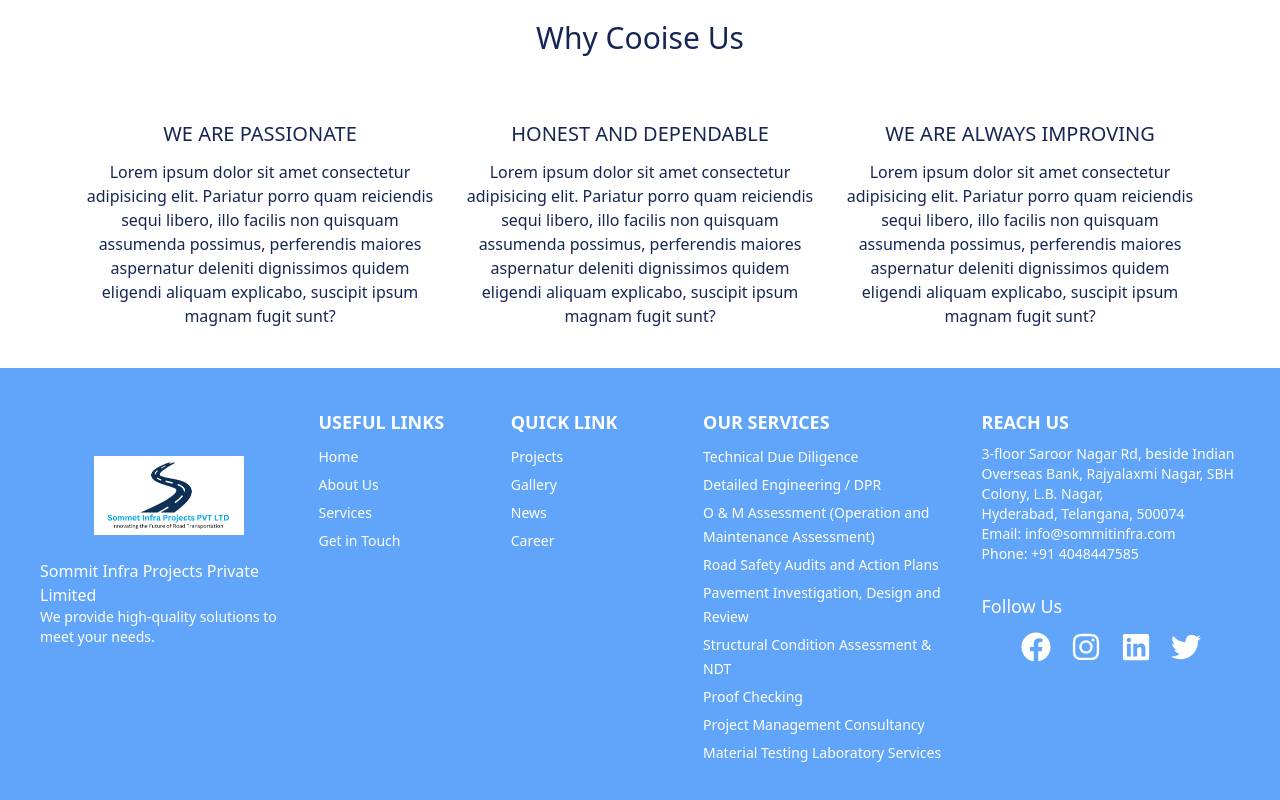
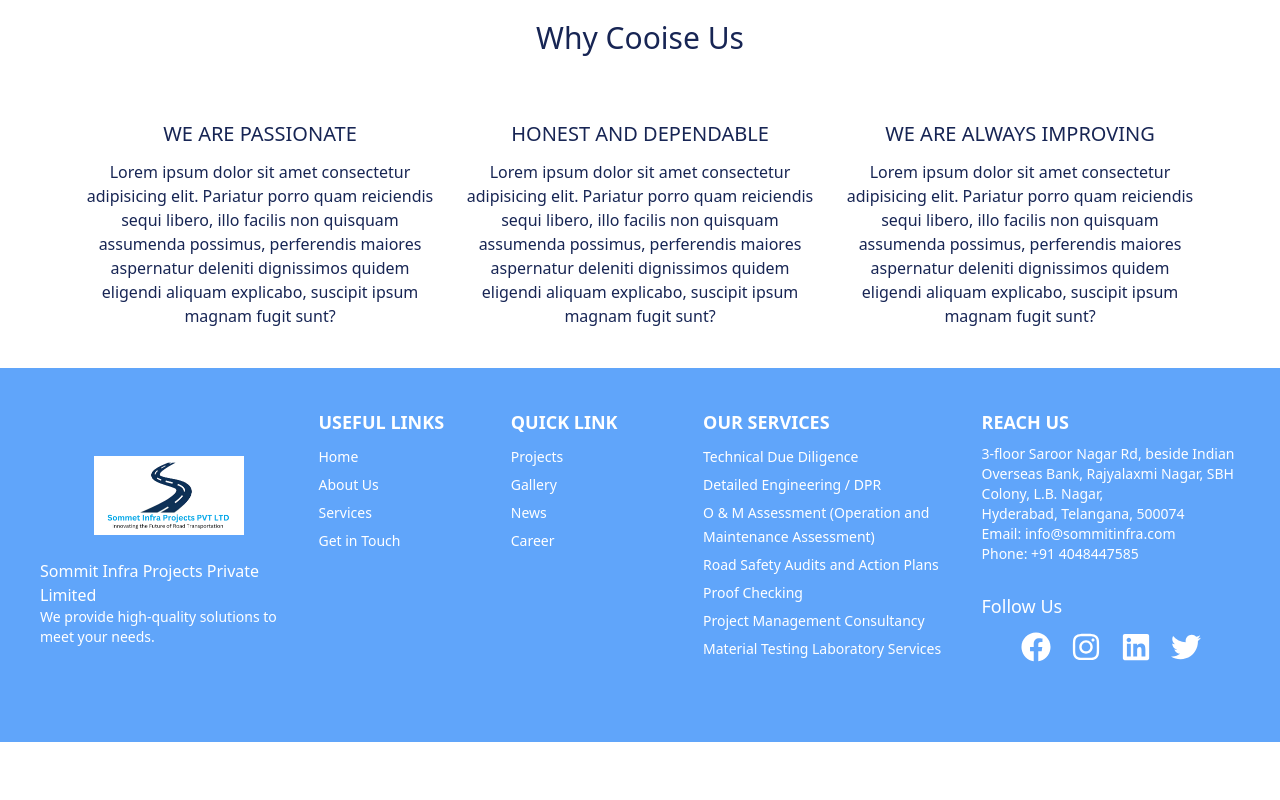
Before and after one commit to vikaskushwah738/somment_infa_Projects, a Next.js app: page / in a window 1280 px wide. Shown: the part 2399-3199 px from the top of the page. After the commit the page ends 3141 px from the top, so only its background shows below. Built offline with nearby package versions, Linux system fonts and the light colour scheme.

Commit message:
footer updates

```diff
--- a/components/Footer.tsx
+++ b/components/Footer.tsx
@@ -51,8 +51,8 @@ export default function Footer() {
                         <li><a href="/services/detailed-engineering-and-dpr" className="text-sm hover:underline">Detailed Engineering / DPR</a></li>
                         <li><a href="/services/o-and-m-assessment" className="text-sm hover:underline">O & M Assessment (Operation and Maintenance Assessment)</a></li>
                         <li><a href="/services/road-safety-audit-and-action-plans" className="text-sm hover:underline">Road Safety Audits and Action Plans</a></li>
-                        <li><a href="/service2" className="text-sm hover:underline">Pavement Investigation, Design and Review</a></li>
-                        <li><a href="/service3" className="text-sm hover:underline">Structural Condition Assessment & NDT</a></li>
+                        {/* <li><a href="/service2" className="text-sm hover:underline">Pavement Investigation, Design and Review</a></li>
+                        <li><a href="/service3" className="text-sm hover:underline">Structural Condition Assessment & NDT</a></li> */}
                         <li><a href="/services/proof-checking" className="text-sm hover:underline">Proof Checking</a></li>
                         <li><a href="/services/project-management-consultancy" className="text-sm hover:underline">Project Management Consultancy</a></li>
                         <li><a href="/services/material-testing-laboratory" className="text-sm hover:underline">Material Testing Laboratory Services</a></li>
```
